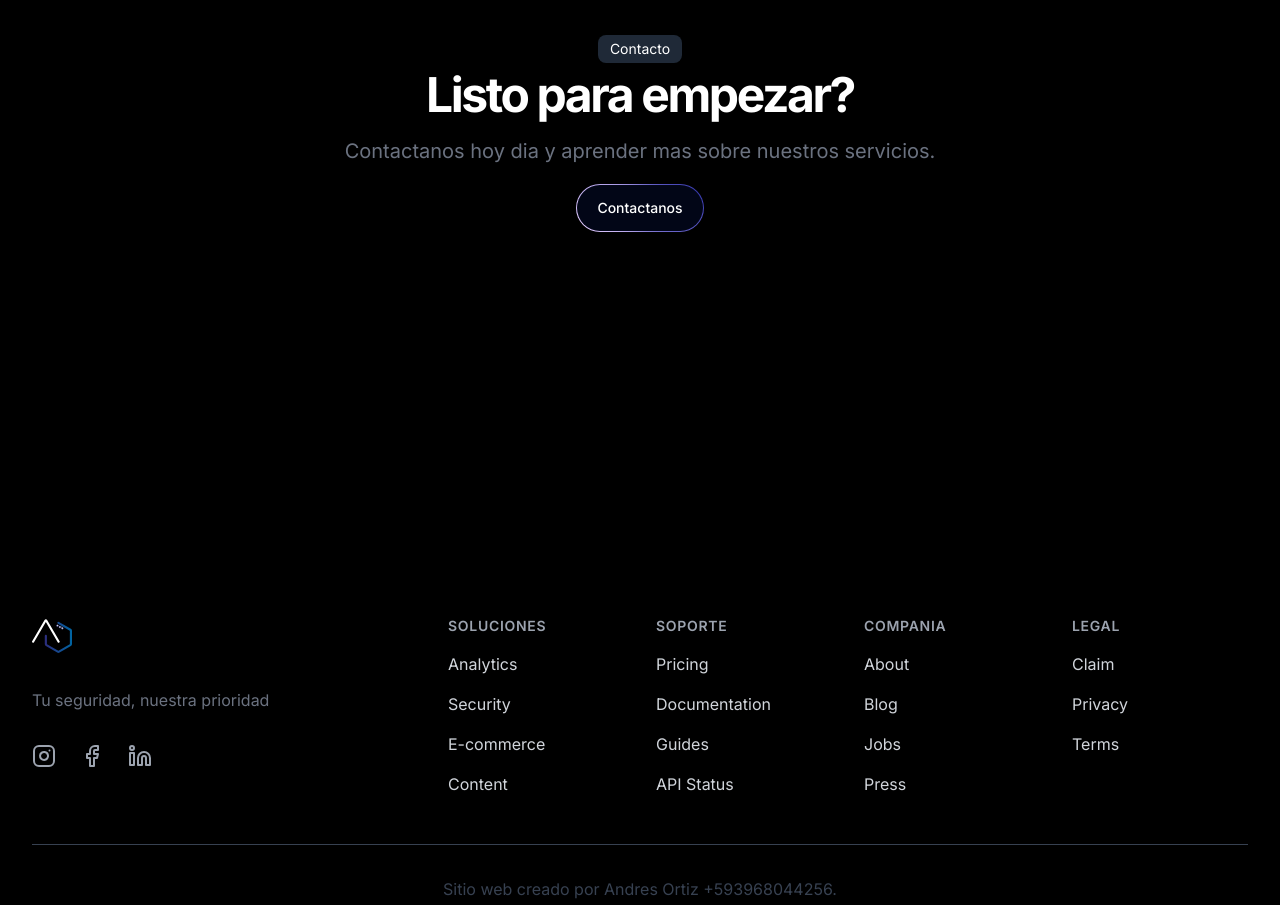
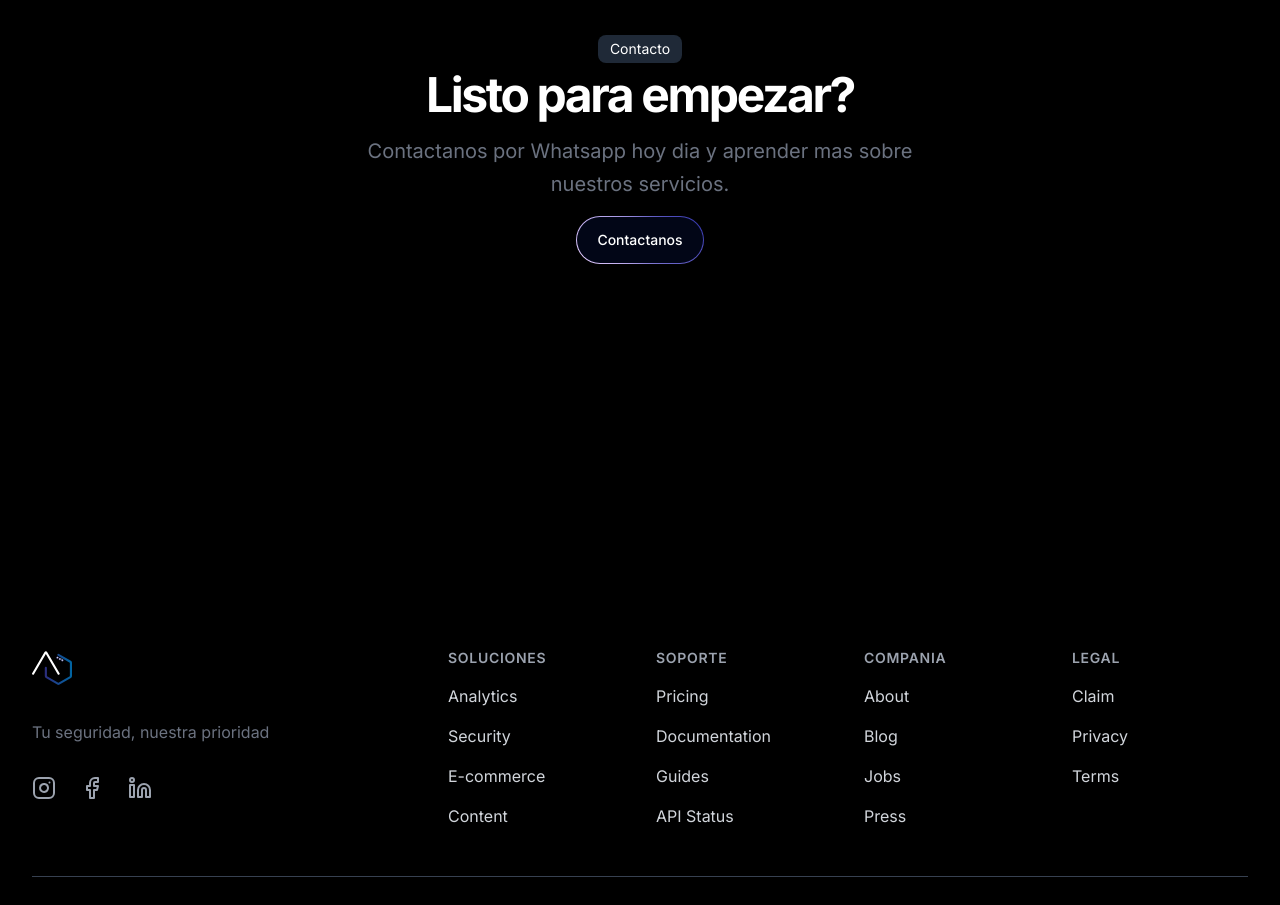
Before and after one commit to ISCDDev/Landing_ISCD, a Next.js app: page / in a window 1280 px wide. Shown: the part 6240-7145 px from the top of the page. Built offline with nearby package versions, Linux system fonts and the light colour scheme.

Commit message:
change of some issues

```diff
--- a/src/components/component/sections.jsx
+++ b/src/components/component/sections.jsx
@@ -324,7 +324,7 @@ export function Sections() {
                 </h2>
               </div>
               <p className="max-w-[600px] text-gray-500 md:text-xl/relaxed lg:text-base/relaxed xl:text-xl/relaxed ">
-                Contactanos hoy dia y aprender mas sobre nuestros servicios.
+                Contactanos por Whatsapp hoy dia y aprender mas sobre nuestros servicios.
               </p>
               <div className="flex flex-col gap-2 min-[400px]:flex-row">
                 {/* <Link
```
